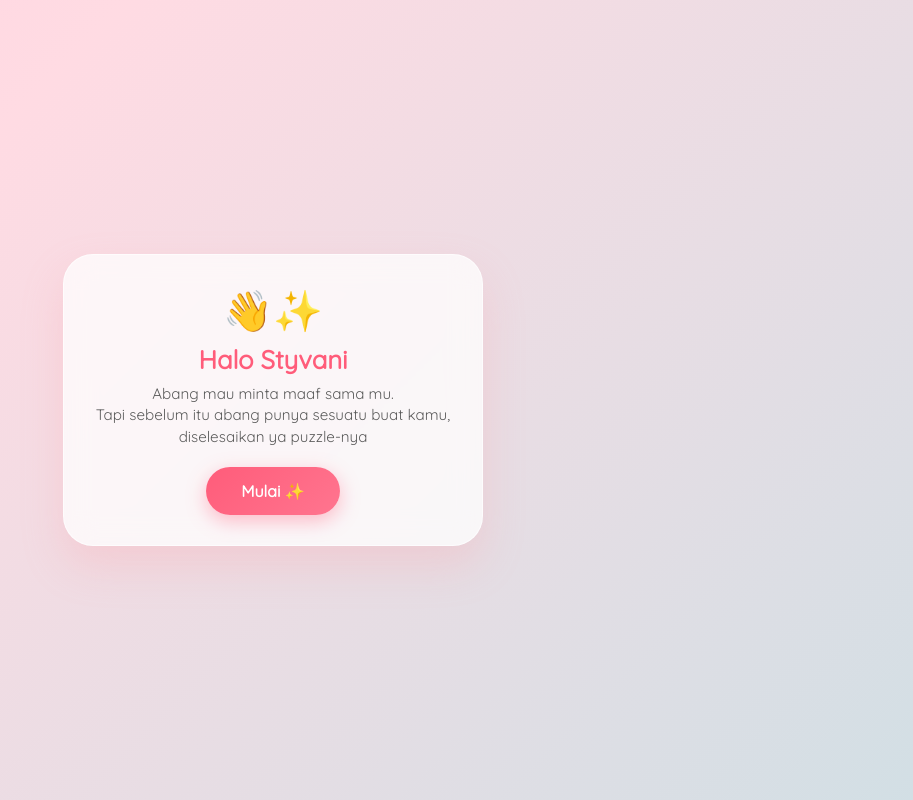
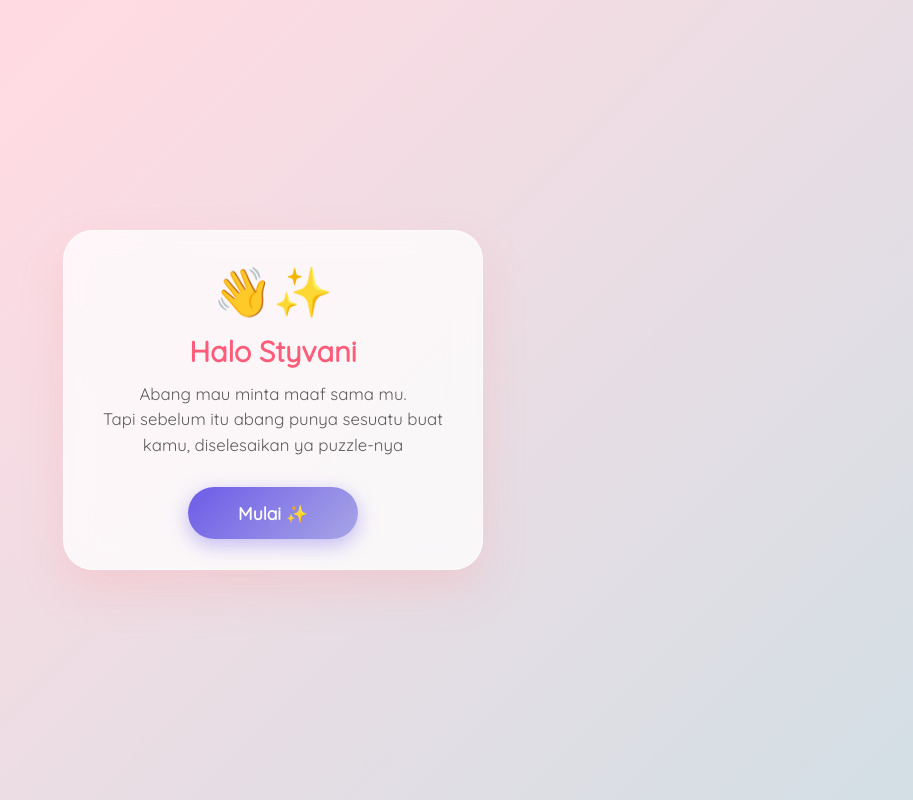
Before and after one commit to GrazionAPC/maaf-ya-van, a plain HTML site: page index.html in a window 1280 px wide. Shown: the whole page, without its empty margins (367-1280 px from the left). Drawn offline with Linux system fonts and the light colour scheme.

Commit message:
style.css

```diff
--- a/style.css
+++ b/style.css
@@ -56,8 +56,8 @@ body {
 }
 
 .icon-header {
-    font-size: 2.5rem;
-    margin-bottom: 8px;
+    font-size: 3rem;
+    margin-bottom: 12px;
 }
 
 h2 {
@@ -67,11 +67,22 @@ h2 {
     margin-bottom: 8px;
 }
 
+.welcome-title {
+    font-size: 1.8rem;
+    margin-bottom: 12px;
+}
+
 p {
     color: #5c5c5c;
     font-size: 0.95rem;
-    line-height: 1.4;
+    line-height: 1.5;
     margin-bottom: 20px;
+}
+
+.welcome-text {
+    font-size: 1.05rem;
+    margin-bottom: 30px;
+    font-weight: 500;
 }
 
 .chord-highlight {
@@ -170,7 +181,7 @@ p {
     top: 0;
     left: 0;
     cursor: crosshair;
-    touch-action: none; /* Mencegah layar HP ikut ter-scroll saat menggosok */
+    touch-action: none;
 }
 
 /* Kotak Surat Estetik */
@@ -212,8 +223,15 @@ p {
     box-shadow: 0 8px 25px rgba(255, 92, 122, 0.5);
 }
 
-.btn:active {
-    transform: translateY(0);
+.btn-start {
+    background: linear-gradient(135deg, #6c5ce7, #a8a5e6);
+    box-shadow: 0 6px 20px rgba(108, 92, 231, 0.4);
+    padding: 15px 50px;
+    font-size: 1.1rem;
+}
+
+.btn-start:hover {
+    box-shadow: 0 8px 25px rgba(108, 92, 231, 0.5);
 }
 
 .btn-group {
```
